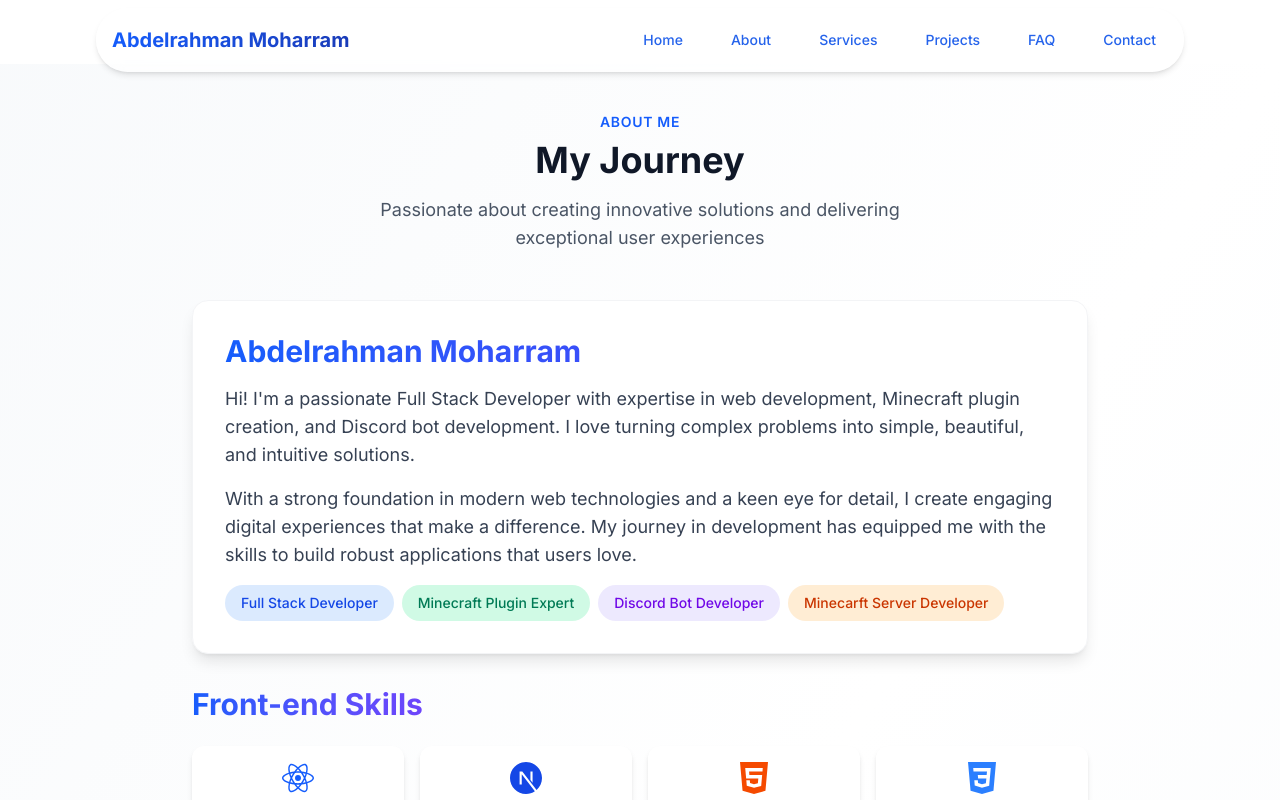
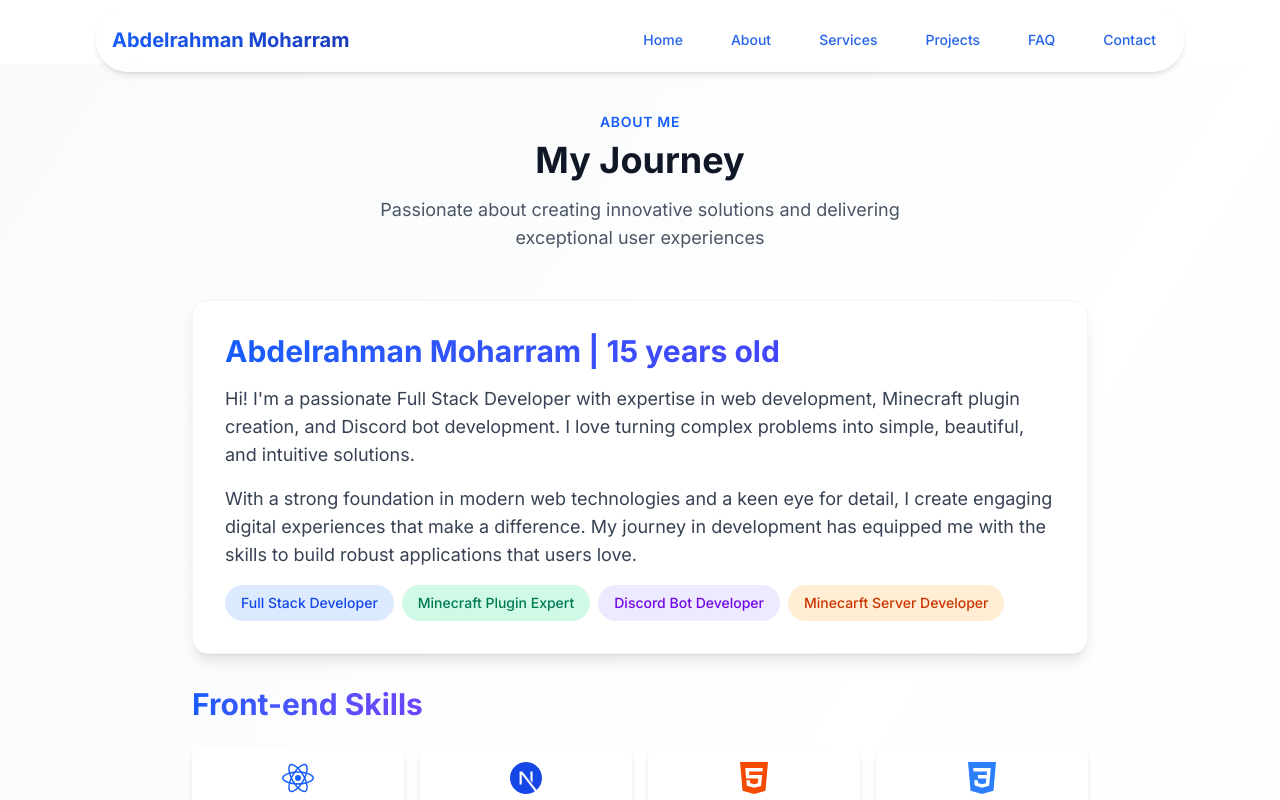
Before and after one commit to AbdelrahmanM1/abdelrahmanmoharramwebsite, a Next.js app: page /about in a window 1280 px wide. Shown: the top 800 px of the page. Built offline with nearby package versions, Linux system fonts and the light colour scheme.

Commit message:
add my age to about page

```diff
--- a/src/app/about/page.tsx
+++ b/src/app/about/page.tsx
@@ -99,7 +99,7 @@ export default function AboutPage() {
         <div className="bg-white dark:bg-slate-800/50 rounded-2xl shadow-lg p-4 sm:p-8 hover:shadow-xl transition-all duration-300 border border-gray-100 dark:border-slate-700/50 backdrop-blur-sm">
           <div className="flex flex-col md:flex-row gap-6 md:gap-8 items-center">
             <div className="flex-1">
-              <h2 className="text-2xl sm:text-3xl font-bold bg-gradient-to-r from-blue-600 to-indigo-600 dark:from-blue-400 dark:to-indigo-400 bg-clip-text text-transparent mb-3 sm:mb-4">Abdelrahman Moharram</h2>
+              <h2 className="text-2xl sm:text-3xl font-bold bg-gradient-to-r from-blue-600 to-indigo-600 dark:from-blue-400 dark:to-indigo-400 bg-clip-text text-transparent mb-3 sm:mb-4">Abdelrahman Moharram | 15 years old</h2>
               <p className="text-base sm:text-lg text-gray-700 dark:text-gray-300 mb-3 sm:mb-4">
                 Hi! I'm a passionate Full Stack Developer with expertise in web development, Minecraft plugin creation, and Discord bot development. I love turning complex problems into simple, beautiful, and intuitive solutions.
               </p>
```
